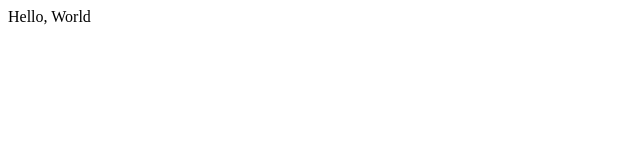
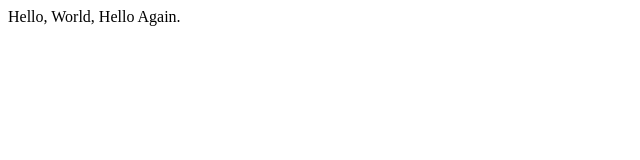
Before and after one commit to mukulodd1/lecture0, a plain HTML site: page hello.html in a window 1280 px wide. Shown: the whole page, without its empty margins (0-640 px from the left). Drawn offline with Linux system fonts and the light colour scheme.

Commit message:
Update hello.html

```diff
--- a/hello.html
+++ b/hello.html
@@ -4,6 +4,6 @@
         <title>My Webpage</title>
     </head>
     <body>
-        Hello, World
+        Hello, World, Hello Again.
     </body>
 </html>
```
